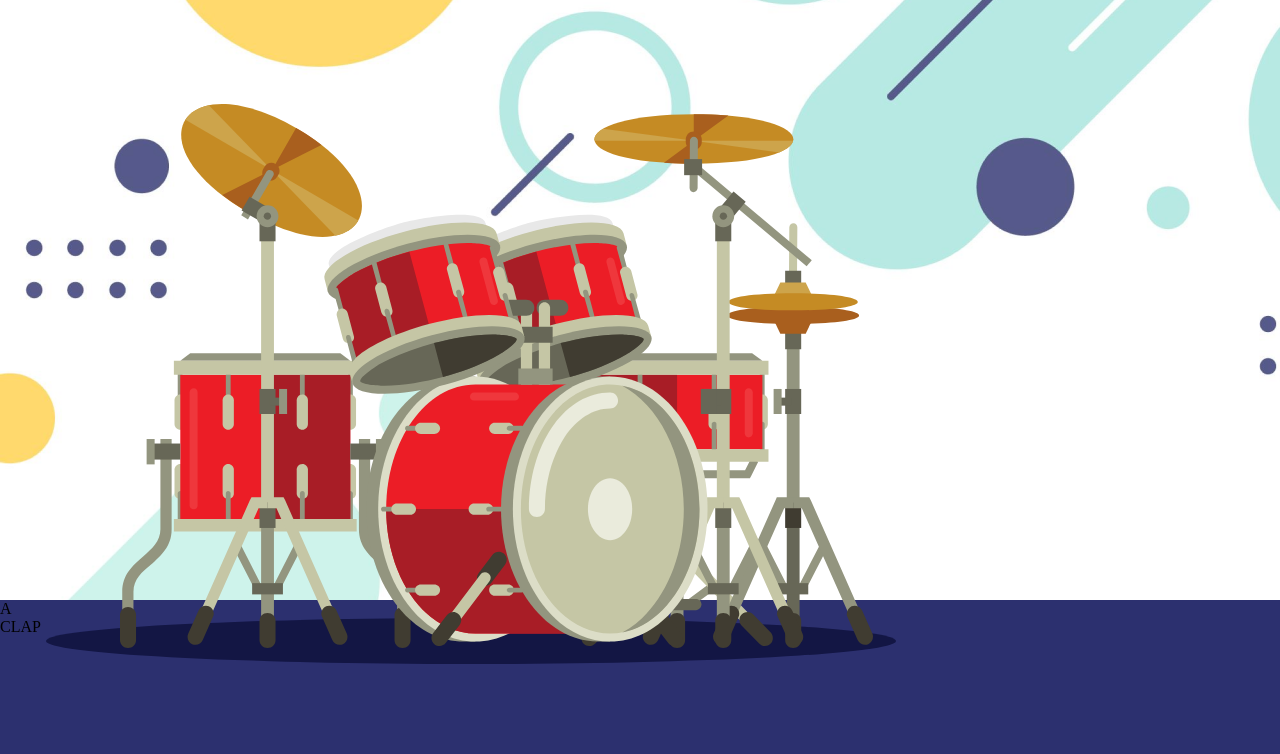
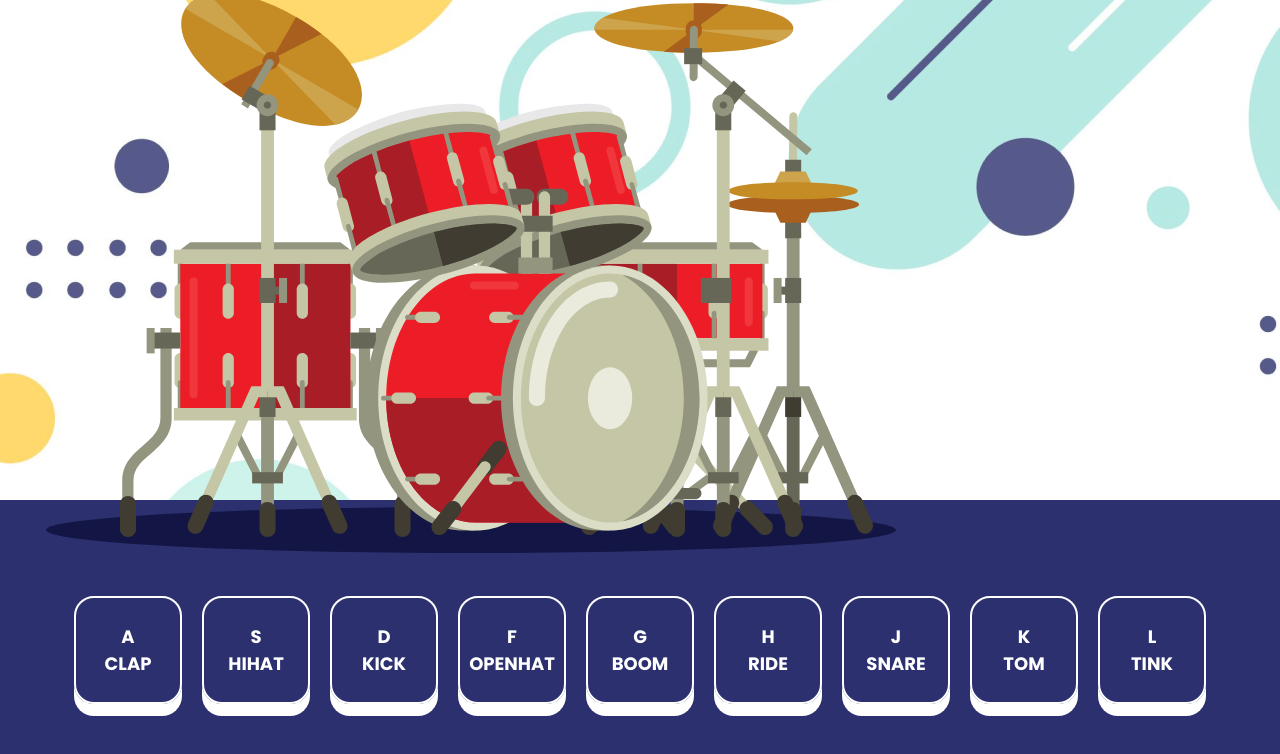
Before and after one commit to AsiaIsAtWork/jsDrumKit, a plain HTML site: page index.html in a window 1280 px wide. Drawn offline with Linux system fonts and the light colour scheme.

Commit message:
Add sound files, update HTML and CSS

```diff
--- a/index.html
+++ b/index.html
@@ -7,6 +7,9 @@
     <title>JS Drum Kit</title>
     <link rel="stylesheet" href="./styles.css">
     <script src="./main.js" defer></script>
+    <link rel="preconnect" href="https://fonts.googleapis.com">
+    <link rel="preconnect" href="https://fonts.gstatic.com" crossorigin>
+    <link href="https://fonts.googleapis.com/css2?family=Poppins:wght@700&display=swap" rel="stylesheet">
 </head>
 <body>
     <div class="key-container">
@@ -16,11 +19,67 @@
                 <p>CLAP</p>
             </div>
         </div>
+        <div class="keys">
+            <div data-key="83" class="key">
+                <p>S</p>
+                <p>HIHAT</p>
+            </div>
+        </div>
+        <div class="keys">
+            <div data-key="68" class="key">
+                <p>D</p>
+                <p>KICK</p>
+            </div>
+        </div>
+        <div class="keys">
+            <div data-key="70" class="key">
+                <p>F</p>
+                <p>OPENHAT</p>
+            </div>
+        </div>
+        <div class="keys">
+            <div data-key="71" class="key">
+                <p>G</p>
+                <p>BOOM</p>
+            </div>
+        </div>
+        <div class="keys">
+            <div data-key="72" class="key">
+                <p>H</p>
+                <p>RIDE</p>
+            </div>
+        </div>
+        <div class="keys">
+            <div data-key="74" class="key">
+                <p>J</p>
+                <p>SNARE</p>
+            </div>
+        </div>
+        <div class="keys">
+            <div data-key="75" class="key">
+                <p>K</p>
+                <p>TOM</p>
+            </div>
+        </div>
+        <div class="keys">
+            <div data-key="76" class="key">
+                <p>L</p>
+                <p>TINK</p>
+            </div>
+        </div>
     </div>
     <div class="drums">
         <img src="./assets/drum.svg" alt="Drum SVG">
     </div>
 
-    <audio></audio>
+    <audio data-key="65" src="./assets/sounds/clap.wav"></audio>
+    <audio data-key="83" src="./assets/sounds/hihat.wav"></audio>
+    <audio data-key="68" src="./assets/sounds/kick.wav"></audio>
+    <audio data-key="70" src="./assets/sounds/openhat.wav"></audio>
+    <audio data-key="71" src="./assets/sounds/boom.wav"></audio>
+    <audio data-key="72" src="./assets/sounds/ride.wav"></audio>
+    <audio data-key="74" src="./assets/sounds/snare.wav"></audio>
+    <audio data-key="75" src="./assets/sounds/tom.wav"></audio>
+    <audio data-key="76" src="./assets/sounds/tink.wav"></audio>
 </body>
 </html>
--- a/styles.css
+++ b/styles.css
@@ -7,19 +7,45 @@ body {
     width: 100vw;
     height: 100vh;
     background-image: url("./assets/bkgd.png");
+    font-family: 'Poppins', sans-serif;
 }
 
 .drums {
     display: block;
     position: fixed;
-    bottom: 132px;
+    bottom: 240px;
     right: 30%;
 }
 
 .key-container {
     width: 100%;
-    height: 200px;
+    height: 300px;
     position: fixed;
     bottom: 0;
     background-color: #2C306F;
+    display: flex;
+    align-items: center;
+    justify-content: center;
+    gap: 20px;
 }
+
+.keys {
+    min-width: 96px;
+    height: 96px;
+    padding: 4px;
+    color: white;
+    font-size: 18px;
+    border: 2px solid white;
+    border-radius: 20px;
+    box-shadow: 0px 12px 0px white;
+    display: flex;
+    justify-content: center;
+    align-items: center;
+    text-align: center;
+}
+
+.playing {
+    color: #ffd96d;
+    border: 2px solid #ffd96d;
+    box-shadow: 0px 2px 0px #ffd96d;
+}
```
Also changed, not shown: 9 other files.
